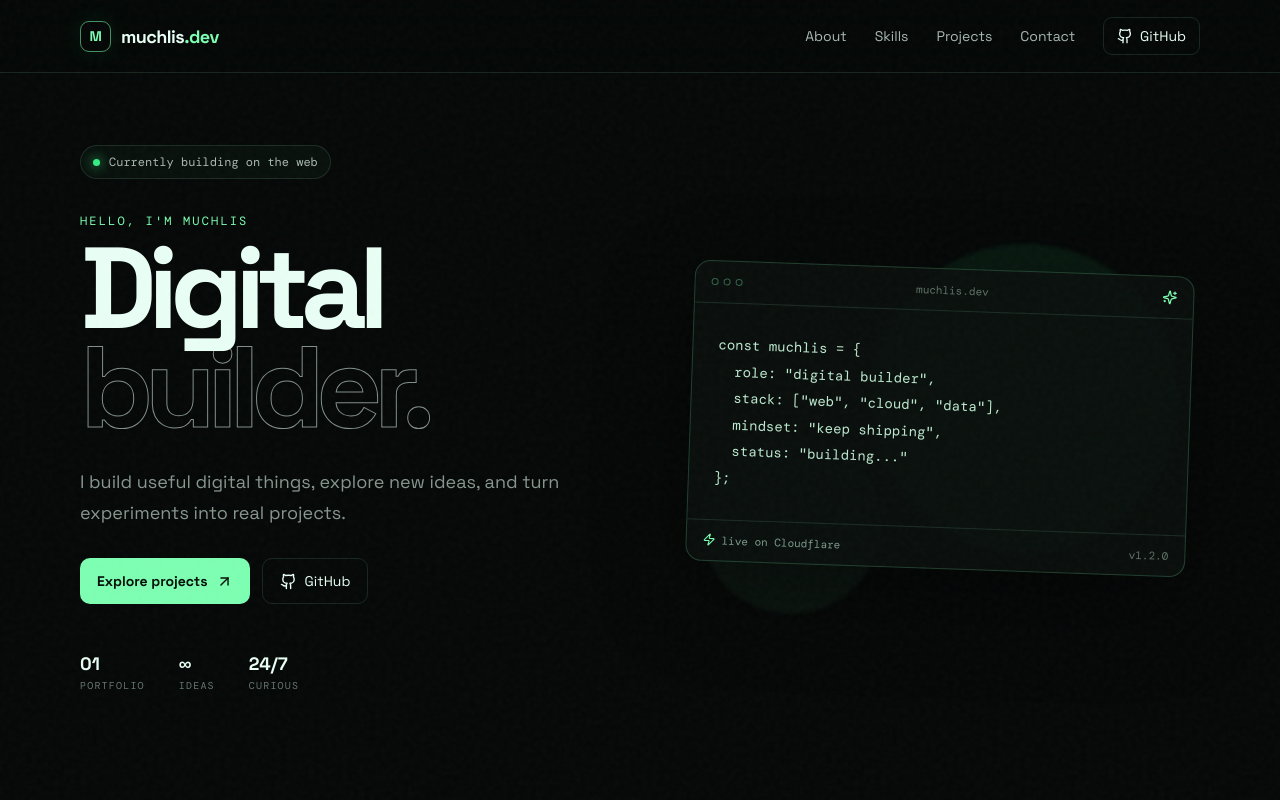
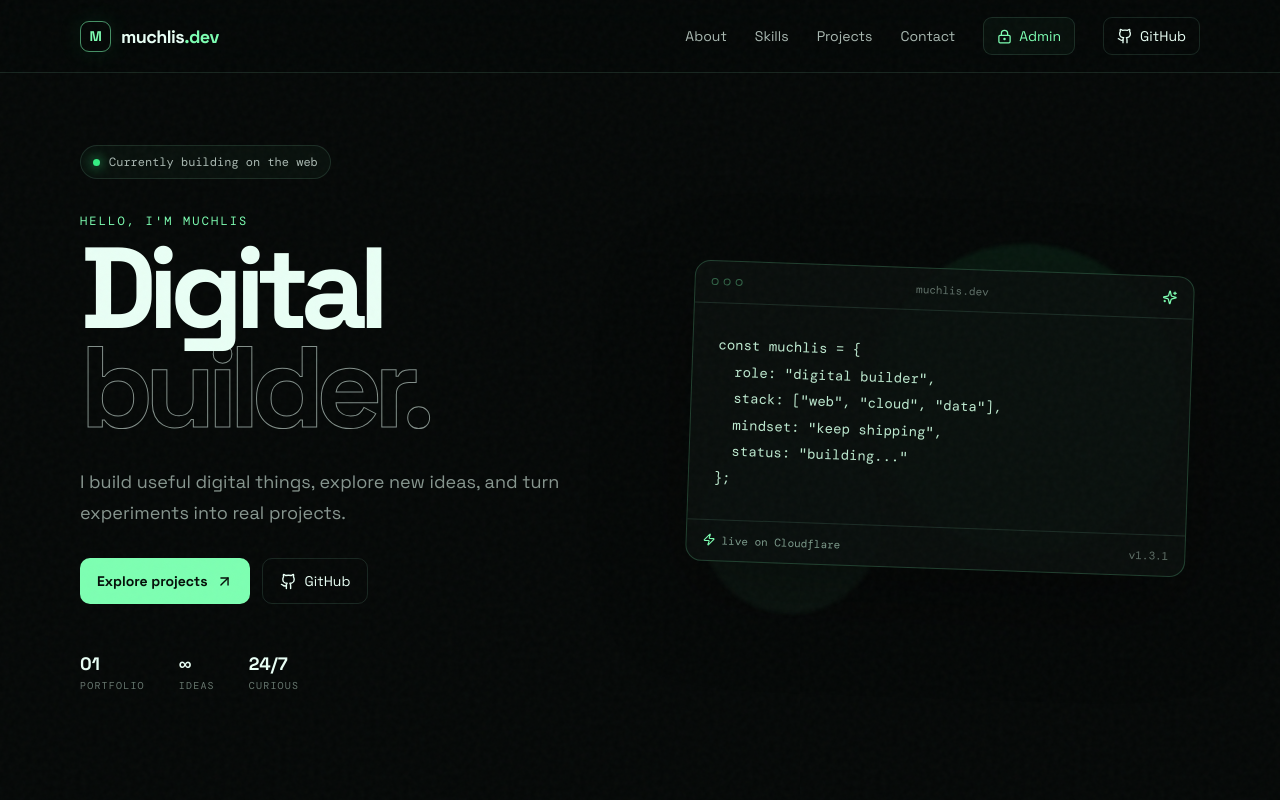
Before and after one commit to heymuchlis/muchlis-dev, a React (Vite) app: page / in a window 1280 px wide. Shown: the top 800 px of the page. Built offline with nearby package versions, Linux system fonts and the light colour scheme.

Commit message:
Add files via upload

```diff
--- a/src/Admin.jsx
+++ b/src/Admin.jsx
@@ -120,7 +120,7 @@ export default function Admin() {
         ) : !user ? (
           <form className="admin-card admin-form" onSubmit={login}>
             <h2>Sign in</h2>
-            <p>Use the Firebase Authentication admin account.</p>
+            <p>Sign in with the Firebase Authentication admin account.</p>
             <label>
               <span>Email</span>
               <input
--- a/src/App.jsx
+++ b/src/App.jsx
@@ -7,6 +7,7 @@ import {
   Github,
   Globe2,
   LoaderCircle,
+  LockKeyhole,
   Mail,
   Menu,
   MessageCircle,
@@ -129,6 +130,10 @@ export default function App() {
             <a href="#skills" onClick={closeMenu}>Skills</a>
             <a href="#projects" onClick={closeMenu}>Projects</a>
             <a href="#contact" onClick={closeMenu}>Contact</a>
+            <a className="nav-admin" href="/admin" onClick={closeMenu}>
+              <LockKeyhole size={15} />
+              Admin
+            </a>
             <a
               className="nav-github"
               href="https://github.com/heymuchlis"
@@ -210,7 +215,7 @@ export default function App() {
 };`}</pre>
               <div className="code-footer">
                 <span><Zap size={13} /> live on Cloudflare</span>
-                <span>v1.2.0</span>
+                <span>v1.3.1</span>
               </div>
             </div>
           </div>
--- a/src/styles.css
+++ b/src/styles.css
@@ -44,7 +44,9 @@ button, input, textarea { font: inherit; }
 .nav-links { display: flex; gap: 28px; align-items: center; color: #a9b8b1; font-size: 14px; }
 .nav-links a { transition: color .2s ease; }
 .nav-links a:hover { color: var(--accent); }
-.nav-github { display: inline-flex; align-items: center; gap: 7px; padding: 9px 13px; border: 1px solid var(--line); border-radius: 9px; color: var(--text) !important; }
+.nav-admin, .nav-github { display: inline-flex; align-items: center; gap: 7px; padding: 9px 13px; border: 1px solid var(--line); border-radius: 9px; color: var(--text) !important; }
+.nav-admin { color: var(--accent) !important; background: rgba(125,255,178,.035); }
+.nav-admin:hover { border-color: rgba(125,255,178,.35); }
 .menu-toggle { display: none; background: transparent; color: var(--text); border: 0; cursor: pointer; }
 
 .hero {
```
Also changed, not shown: FIREBASE-AUTH-V1.3.1.txt (added), VERSION.txt, 2 other files (tests, documents, lock files or other folders).
